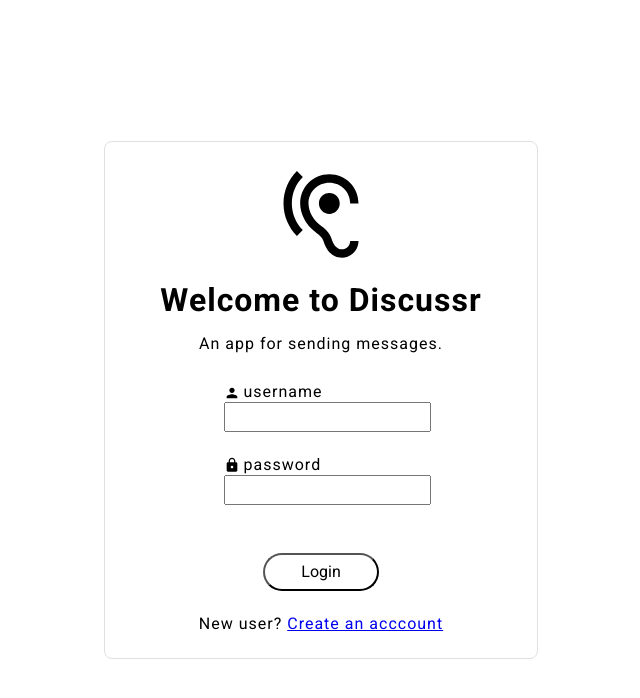
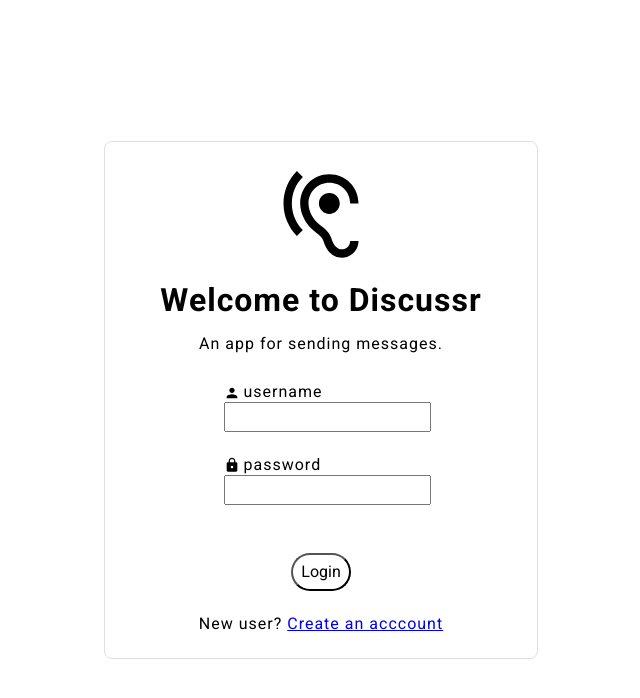
Before and after one commit to dave-forbes/messaging-app, a React (Vite) app in the folder frontend/: page / in a window 1280 px wide. Shown: the top 698 px of the page, without its empty margins (319-959 px from the left). Built offline with nearby package versions, Linux system fonts and the light colour scheme; no server answers.

Commit message:
remove button width
- now using global button styles

```diff
--- a/frontend/src/components/Login/Login.module.scss
+++ b/frontend/src/components/Login/Login.module.scss
@@ -38,9 +38,6 @@
   flex-direction: column;
   gap:variables.$spacing-lg;
   align-items: center;
-  button {
-    width: 30%;
-  }
 }
 
 .inputGroup {
--- a/frontend/src/components/Register/Register.module.scss
+++ b/frontend/src/components/Register/Register.module.scss
@@ -24,9 +24,6 @@
   flex-direction: column;
   gap:variables.$spacing-lg;
   align-items: center;
-  button {
-    width: 30%;
-  }
 
 }
 
```
